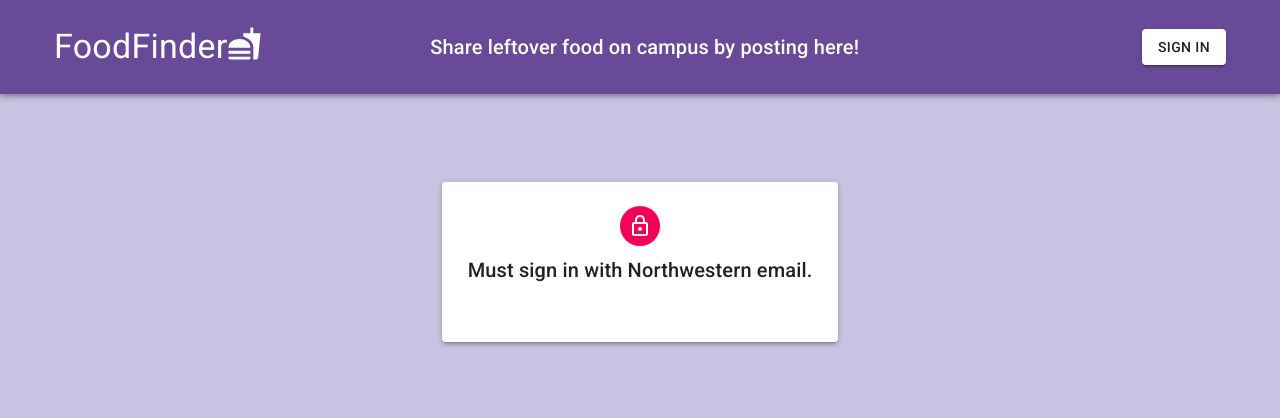
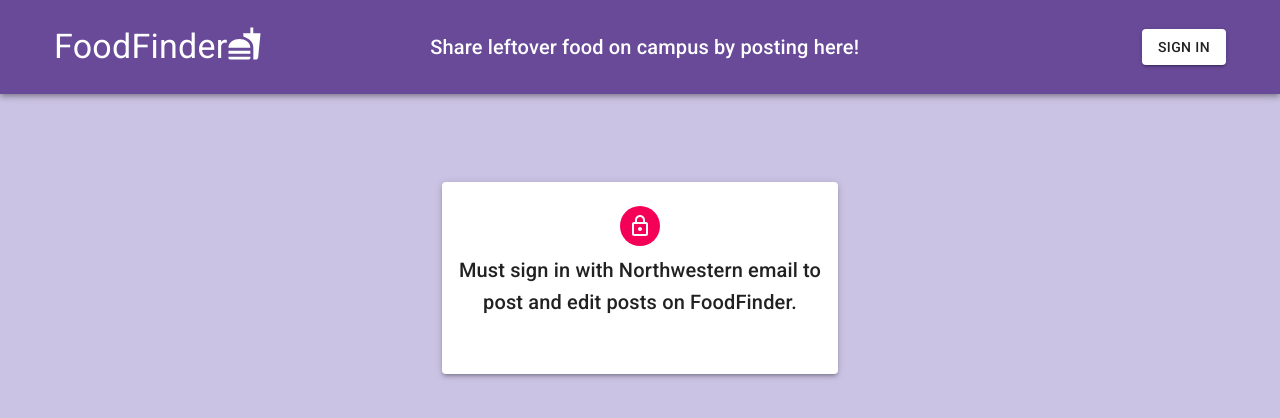
Before and after one commit to annacai44/FoodFinder, a React (Create React App) app in the folder client/: page /FoodFinder/auth in a window 1280 px wide. Shown: the top 418 px of the page. Built offline with nearby package versions, Linux system fonts and the light colour scheme; no server answers.

Commit message:
disabled actions when not signed in

```diff
--- a/client/public/index.html
+++ b/client/public/index.html
@@ -8,7 +8,6 @@
       name="description"
       content="Web site created using create-react-app"
     />
-    <link rel="apple-touch-icon" href="%PUBLIC_URL%/logo192.png" />
     <!--
       manifest.json provides metadata used when your web app is installed on a
       user's mobile device or desktop. See https://developers.google.com/web/fundamentals/web-app-manifest/
@@ -27,7 +26,7 @@
       rel="stylesheet"
       href="https://fonts.googleapis.com/css?family=Roboto:300,400,500,700&display=swap"
     />
-    <title>React App</title>
+    <title>FoodFinder</title>
   </head>
   <body>
     <noscript>You need to enable JavaScript to run this app.</noscript>
--- a/client/src/components/Auth/Auth.js
+++ b/client/src/components/Auth/Auth.js
@@ -43,7 +43,7 @@
                     <LockOutlinedIcon/>
                 </Avatar>
                 <Typography variant='h6' align='center'>
-                    Must sign in with Northwestern&nbsp;email.
+                    Must sign in with Northwestern email to post and edit posts on FoodFinder.
                 </Typography>
                     <GoogleLogin
                         onSuccess={googleSuccess}
--- a/client/src/components/Navbar/Navbar.js
+++ b/client/src/components/Navbar/Navbar.js
@@ -20,11 +20,11 @@
     const matches = useMediaQuery('(min-width:900px)');
 
     const logout = () => {
+        setUser(null);
         googleLogout();
         setOnAuth(false);
         dispatch({ type: 'LOGOUT' });
-        history.push('/FoodFinder');
-        setUser(null);
+        window.location.reload();
     }
 
     useEffect(() => {
@@ -38,6 +38,7 @@
 
         setUser(JSON.parse(localStorage.getItem('profile')));
     }, [location]);
+
 
 
     return (
--- a/client/src/reducers/auth.js
+++ b/client/src/reducers/auth.js
@@ -5,10 +5,10 @@
         case AUTH:
             // setting all of the data of the login to the localStorage
             localStorage.setItem('profile', JSON.stringify({ ...action?.data }));
-            return { ...state, authData: action?.data };
+            return { ...state, loading: false, authData: action?.data };
         case LOGOUT:
             localStorage.clear();
-            return { ...state, authData: null };
+            return { ...state, loading: false, authData: null };
         default:
             return state;
     }
```
